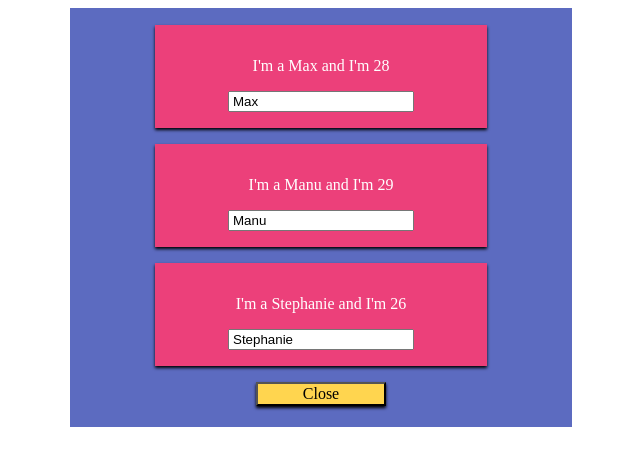
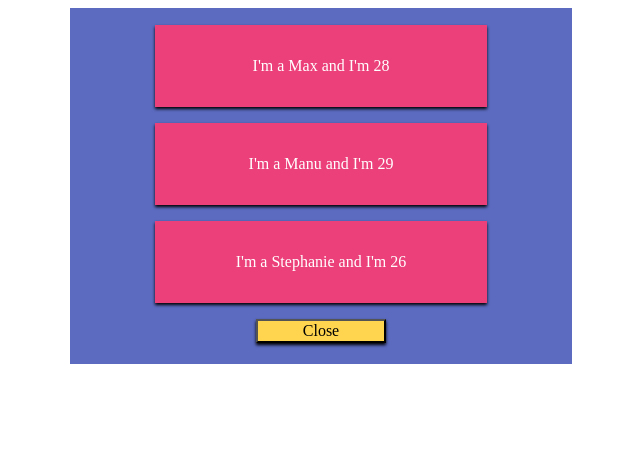
Before and after one commit to choco1911/lewagon_airbnb, a React (Create React App) app: page / in a window 1280 px wide. Both pictures are taken after a click on the button "Open". Shown: the top 466 px of the page, without its empty margins (319-959 px from the left). Built offline with nearby package versions, Linux system fonts and the light colour scheme.

Commit message:
using map for persons array

```diff
--- a/src/App.js
+++ b/src/App.js
@@ -11,18 +11,6 @@
         ]
     }
 
-    switchNameHandler = (newName) => {
-//        console.log('Was clicked!');
-        this.setState({
-            persons: [
-                {name: newName, age: 28},
-                {name: 'Manu', age: 29},
-                {name: 'Stephanie', age: 27}
-            ],
-            showPersons: false
-        })
-    }
-
     nameChangedHandler = (event) => {
         this.setState({
             persons: [
@@ -31,6 +19,13 @@
                 {name: 'Stephanie', age: 27}
             ]
         })
+    }
+
+    deletePersonHandler = (personIndex) => {
+        {/* bad practice because it's muttate original state.person which get by reference */}
+        const persons = this.state.persons
+        persons.splice(personIndex, 1)
+        this.setState({persons: persons})
     }
 
     togglePersonsHandler = () => {
@@ -52,21 +47,14 @@
         if (this.state.showPersons) {
             persons = (
                 <div>
-                    <Person
-                        name={this.state.persons[0].name}
-                        age={this.state.persons[0].age} />
-                    <Person
-                        name={this.state.persons[1].name}
-                        age={this.state.persons[1].age}
-                        click={this.switchNameHandler.bind(this, 'Max!!!')}
-                        changed={this.nameChangedHandler} />
-                    <Person
-                        name={this.state.persons[2].name}
-                        age={this.state.persons[2].age} />
+                    {this.state.persons.map((person, index) => {
+                        return <Person click={() => this.deletePersonHandler(index)}
+                                name={person.name}
+                                age={person.age} />
+                    })}
                 </div>
             )
         }
-
         return (
             <div className="App">
 
--- a/src/Person/person.js
+++ b/src/Person/person.js
@@ -4,10 +4,9 @@
 
 const person = (props) => {
     return (
-        <div className="Person">
-            <p onClick={props.click}>I'm a {props.name} and I'm {props.age}</p>
+        <div className="Person" onClick={props.click}>
+            <p>I'm a {props.name} and I'm {props.age}</p>
             {/* <p>{props.children}</p> */}
-            <input type="text" onChange={props.changed} value={props.name}/>
         </div>
     )
 }
```
